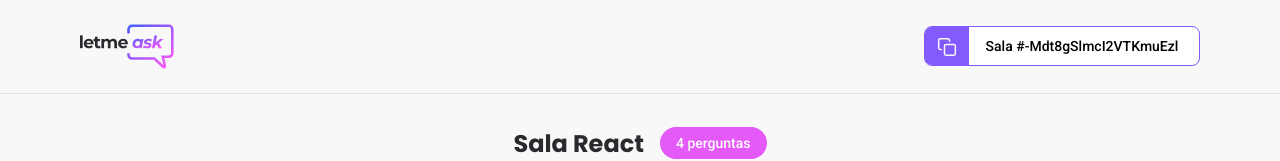
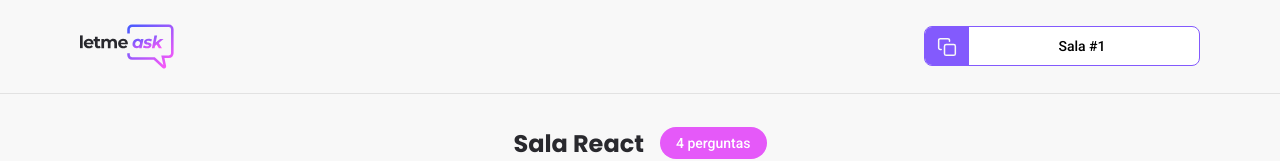
Before and after one commit to montmor/letmeask, a React (Create React App) app: page /rooms/1 in a window 1280 px wide. Shown: the top 161 px of the page. Built offline with nearby package versions, Linux system fonts and the light colour scheme; no server answers.

Commit message:
implementação do redirect da page rooms para home.

```diff
--- a/src/components/RoomCode/RoomCode.tsx
+++ b/src/components/RoomCode/RoomCode.tsx
@@ -1,6 +1,5 @@
 import './RoomCode.scss';
 import copyImg from "../../assets/images/copy.svg";
-import { useState } from "react";
 
 type RoomCodeProps = {
     code: string;
@@ -8,6 +7,7 @@ type RoomCodeProps = {
 
 export function RoomCode(props: RoomCodeProps) {
     function copyRoomCodeToClipboard() {
+
         navigator.clipboard.writeText(props.code);
 
         let x = document.getElementById("snackbar") as any;
--- a/src/pages/Room/Room.scss
+++ b/src/pages/Room/Room.scss
@@ -12,6 +12,7 @@
 
       > img {
         max-height: 45px;
+        cursor: pointer;
       }
     }
   }
--- a/src/pages/Room/Room.tsx
+++ b/src/pages/Room/Room.tsx
@@ -3,13 +3,27 @@ import logoImg from "../../assets/images/logo.svg";
 import { Button } from "../../components/Button/Button";
 import { RoomCode } from "../../components/RoomCode/RoomCode";
 
+import { useParams } from 'react-router-dom';
+import { useHistory } from "react-router-dom";
+
+type RoomParams = {
+    id: string;
+}
+
 export function Room() {
+    const params = useParams<RoomParams>();
+    const history = useHistory();
+
+    function handleRedirectHome() {
+        history.push("/");
+    }
+
     return (
         <div id="page-room">
             <header>
                 <div className="content">
-                    <img src={logoImg} alt="Letmeask" />
-                    <RoomCode code="-Mdt8gSlmcI2VTKmuEzl" />
+                    <img src={logoImg} alt="Letmeask" onClick={handleRedirectHome} />
+                    <RoomCode code={params.id} />
                 </div>
             </header>
             <main>
```
